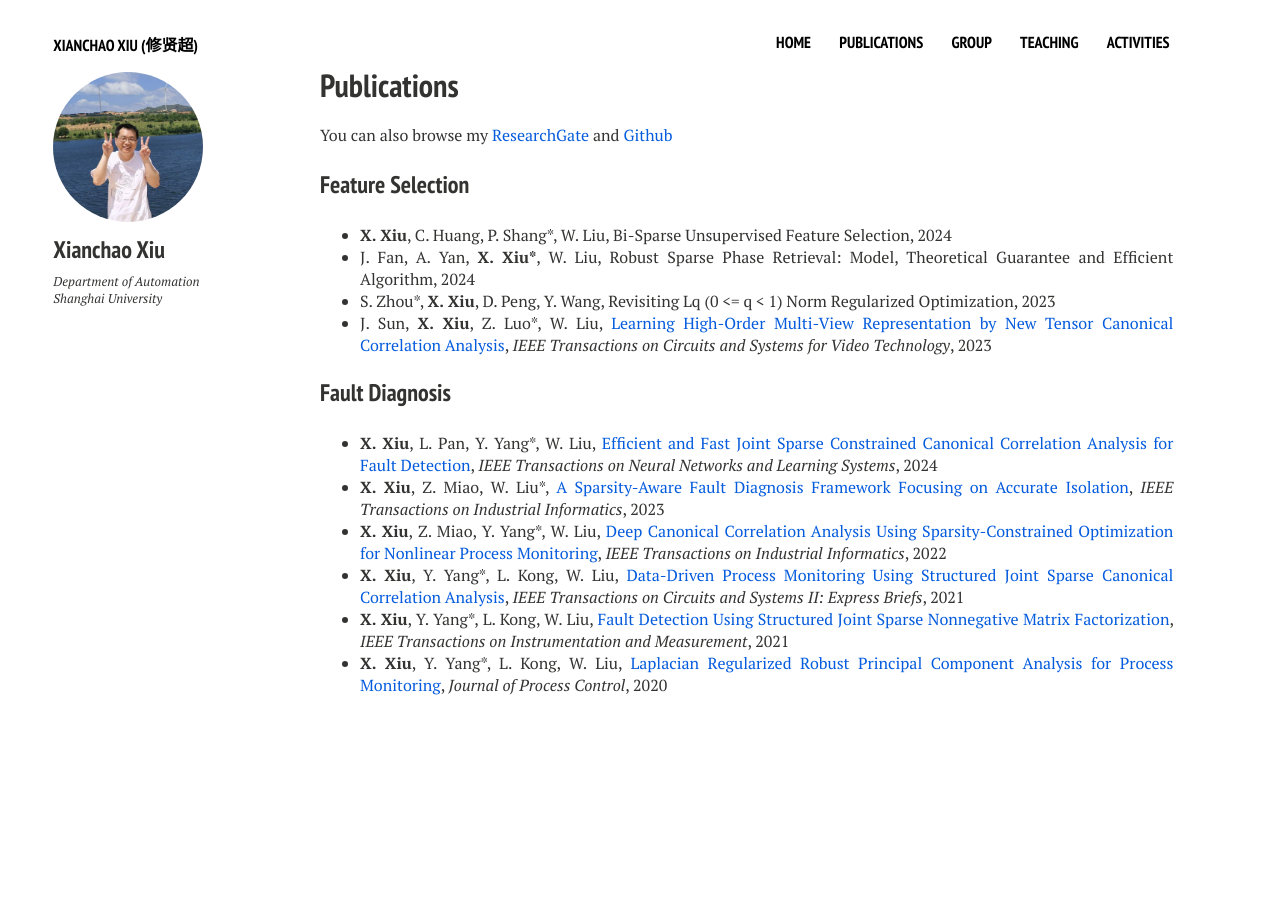
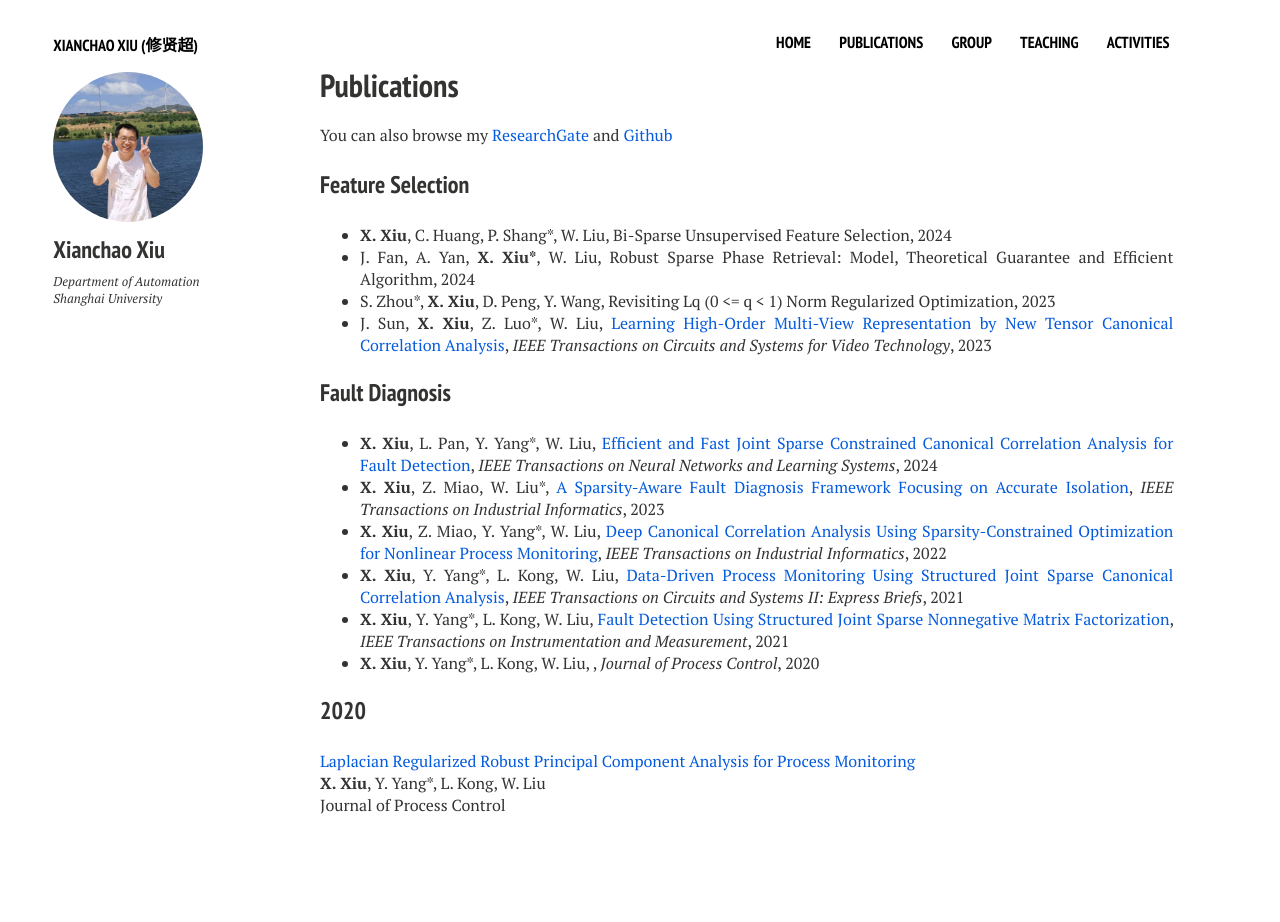
Before and after one commit to xianchaoxiu/xianchaoxiu.github.io, a Jekyll site: the page built from publications/index.md, in a window 1280 px wide. Built offline with Jekyll 4.4.1, drawn with Linux system fonts in a browser that asks for light colours; nearby versions of some CDN libraries; before the commit the page ends 900 px from its top, so only the background shows below that.

Commit message:
Update index.md

```diff
--- a/publications/index.md
+++ b/publications/index.md
@@ -27,4 +27,11 @@ You can also browse my <a href="https://www.researchgate.net/profile/Xianchao-Xi
 * <b>X. Xiu</b>, Z. Miao, Y. Yang*, W. Liu, <a href="https://ieeexplore.ieee.org/document/9583864" class="textlink" target="_blank">Deep Canonical Correlation Analysis Using Sparsity-Constrained Optimization for Nonlinear Process Monitoring</a>, <i>IEEE Transactions on Industrial Informatics</i>, 2022<br>
 * <b>X. Xiu</b>, Y. Yang*, L. Kong, W. Liu, <a href="https://ieeexplore.ieee.org/abstract/document/9068308/" class="textlink" target="_blank">Data-Driven Process Monitoring Using Structured Joint Sparse Canonical Correlation Analysis</a>, <i>IEEE Transactions on Circuits and Systems II: Express Briefs</i>, 2021<br>
 * <b>X. Xiu</b>, Y. Yang*, L. Kong, W. Liu, <a href="https://ieeexplore.ieee.org/abstract/document/9381237" class="textlink" target="_blank">Fault Detection Using Structured Joint Sparse Nonnegative Matrix Factorization</a>, <i>IEEE Transactions on Instrumentation and Measurement</i>, 2021<br>
-* <b>X. Xiu</b>, Y. Yang*, L. Kong, W. Liu, <a href="https://www.sciencedirect.com/science/article/abs/pii/S095915242030247X" class="textlink" target="_blank">Laplacian Regularized Robust Principal Component Analysis for Process Monitoring</a>, <i>Journal of Process Control</i>, 2020<br>
+* <b>X. Xiu</b>, Y. Yang*, L. Kong, W. Liu, , <i>Journal of Process Control</i>, 2020<br>
+
+
+
+### 2020
+<a href="https://www.sciencedirect.com/science/article/abs/pii/S095915242030247X" class="textlink" target="_blank">Laplacian Regularized Robust Principal Component Analysis for Process Monitoring</a>  <br>
+<b>X. Xiu</b>, Y. Yang*, L. Kong, W. Liu <br>
+Journal of Process Control
```
